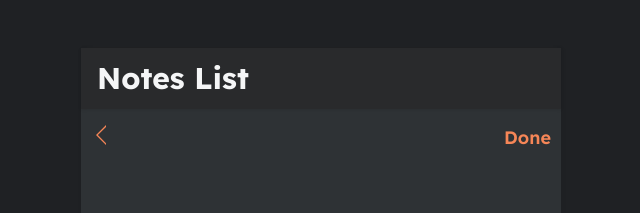
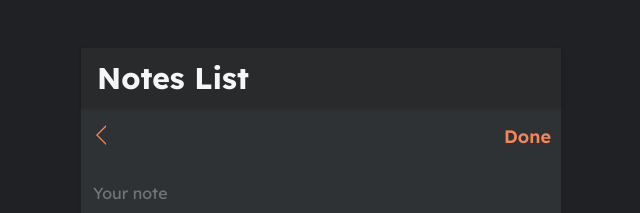
Before and after one commit to cephasosayi/Mynote, a React (Create React App) app: page /note/new in a window 1280 px wide. Shown: the top 213 px of the page, without its empty margins (319-959 px from the left). Built offline with nearby package versions, Linux system fonts and the light colour scheme.

Commit message:
Update NotePage.js

```diff
--- a/src/pages/NotePage.js
+++ b/src/pages/NotePage.js
@@ -54,7 +54,7 @@ getNotes()
 
     } else if( noteId === 'new' && note !== null){
       createNote()
-      history.push('/')
+
     }
     updateNote()
     history.push('/ ')
@@ -81,7 +81,7 @@ getNotes()
             { noteId !== 'new' ? (
                  <button onClick={handleDelete}>Delete</button>
             ): (
-              <button onClick={handleSubmit}>Done</button>
+             <Link to='/'> <button onClick={handleSubmit}>Done</button> </Link>
 
             ) }
 
@@ -89,7 +89,7 @@ getNotes()
         </div>
 
 
-        <textarea onChange={(e) => {setNotes({...note, 'body': e.target.value})}} value={note?.body}>
+        <textarea placeholder='Your note' onChange={(e) => {setNotes({...note, 'body': e.target.value})}} value={note?.body}>
 
         </textarea>
     </div>
```
